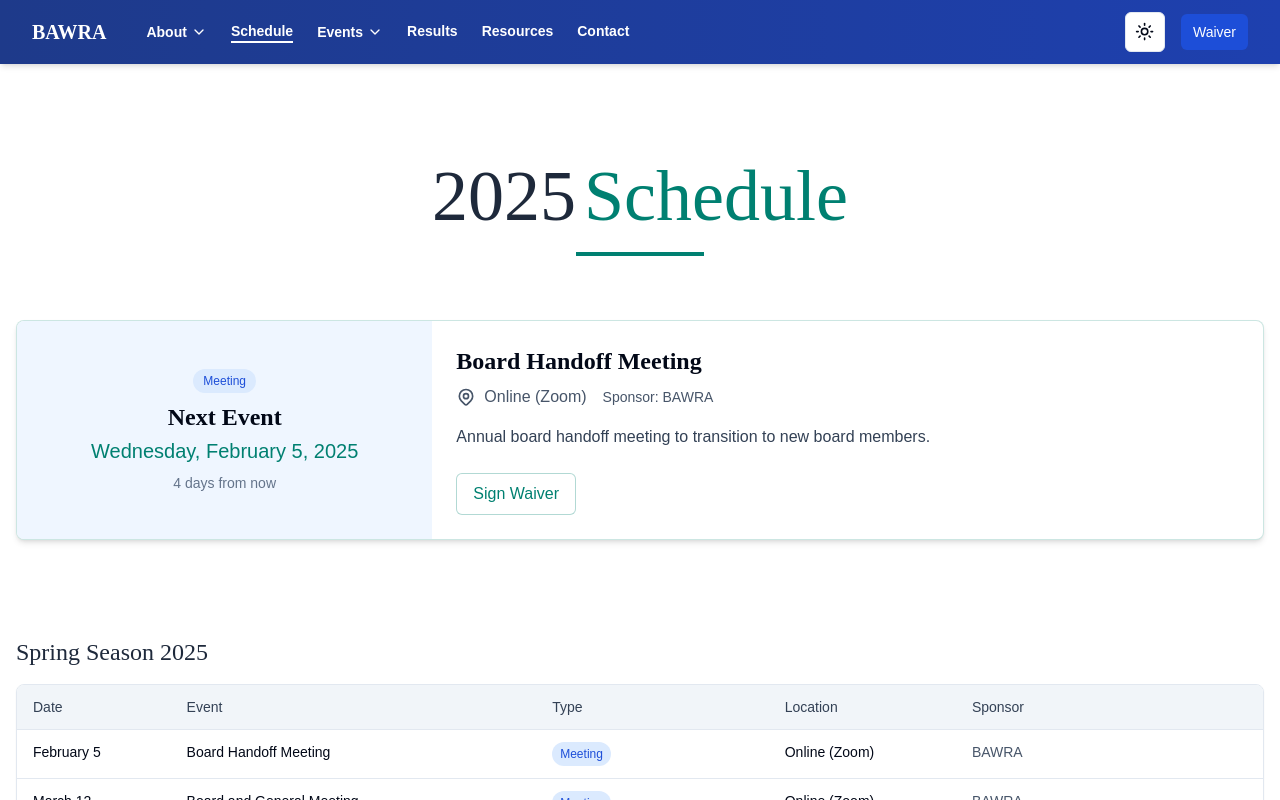
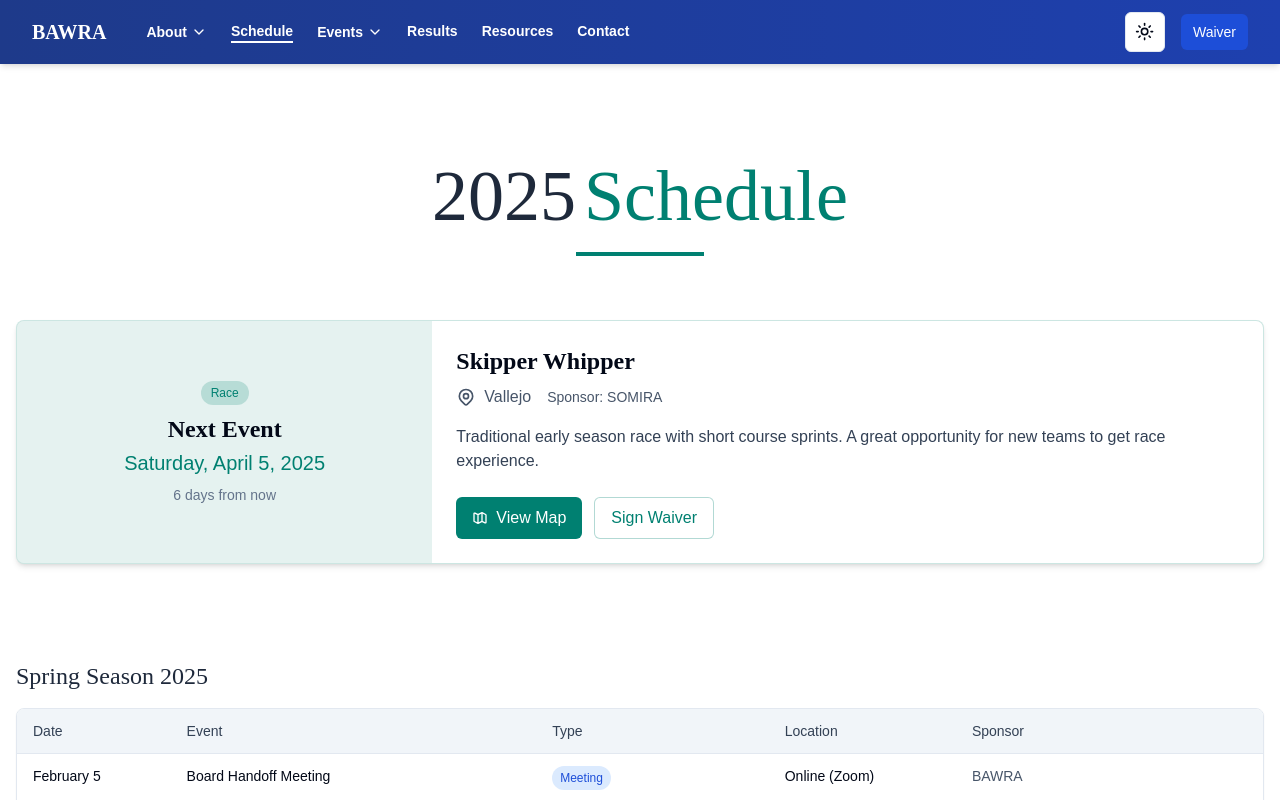
Before and after one commit to doughahn/bawra-web, a Next.js app: page /schedule in a window 1280 px wide. Shown: the top 800 px of the page. Built offline with nearby package versions, Linux system fonts and the light colour scheme; a web font is replaced by a local one.

Commit message:
Next evenbt

```diff
--- a/src/app/schedule/page.tsx
+++ b/src/app/schedule/page.tsx
@@ -277,9 +277,8 @@ export default function SchedulePage() {
                 };
               });
 
-              // Use a future date for demo purposes (since 2025 is in the future)
-              // In production, change this to: const today = new Date();
-              const today = new Date(2025, 1, 1); // Feb 1, 2025
+              // Use the current date to find the next event
+              const today = new Date();
 
               // Find the next event (closest to today)
               const futureEvents = allEvents.filter(event => event.sortDate >= today);
```
